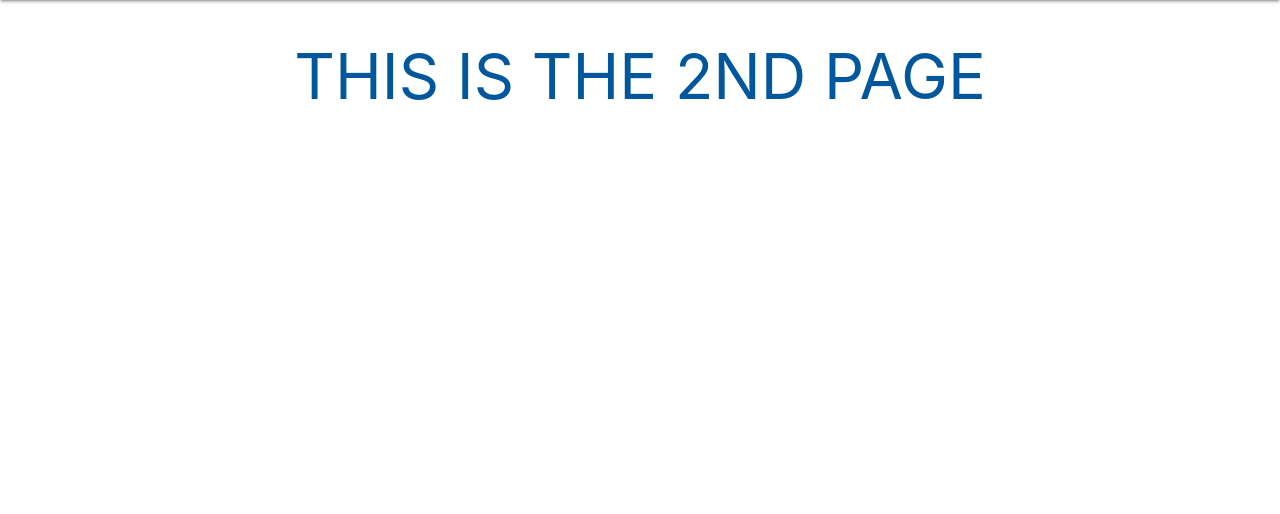
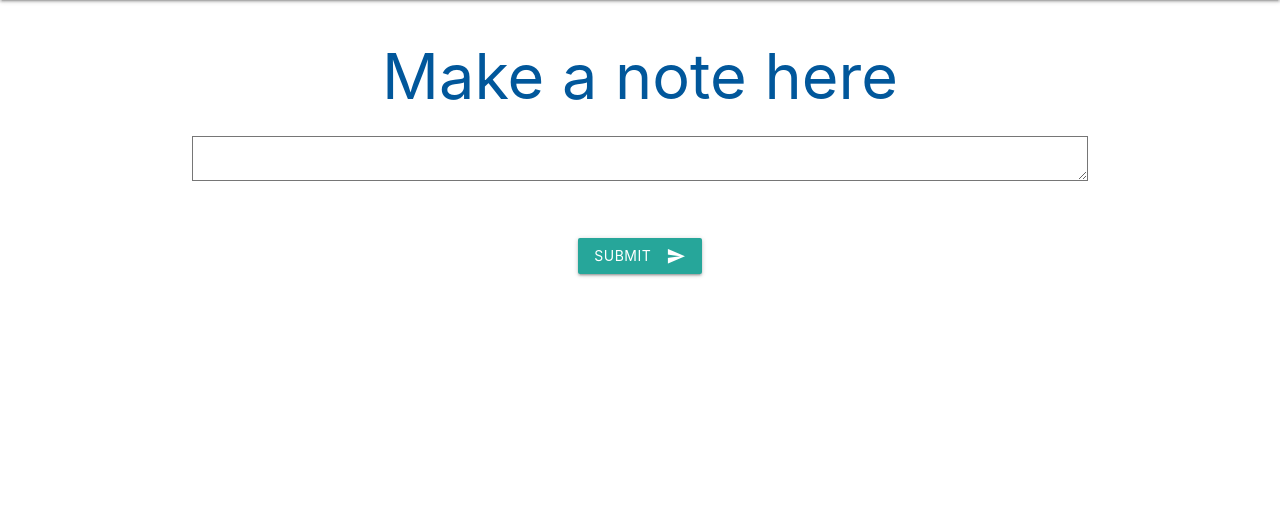
Before and after one commit to Hadokane/CI_PP3_OFFICE_CHAMPION, a Flask app: page /test in a window 1280 px wide. Shown: the part 64-578 px from the top of the page. Run offline with Flask 2, Linux system fonts and the light colour scheme; the visitor is signed in with stand-in values (Sample User, id 1); data comes from the database, SQL or seed files in the repository; data that the repository does not hold is empty; some libraries are stand-ins or nearby versions.

Commit message:
Add ability for each user to see there own data

```diff
--- a/officechampion/routes.py
+++ b/officechampion/routes.py
@@ -17,9 +17,21 @@ def home():
 
 
 # displays the test page, requires login to view
-@app.route("/test")
+# giving it note functionality to see if user can store data
+@app.route("/test", methods=["GET", "POST"])
 @login_required
 def test():
+    if request.method == "POST":
+        note = request.form.get("note")
+        # ensure something is written in the note
+        if len(note) < 1:
+            flash("Note is too short!", category="error")
+        # checks user id & POSTs the note
+        else:
+            new_note = Note(data=note, user_id=current_user.id)
+            db.session.add(new_note)
+            db.session.commit()
+            flash("Note added!", category="success")
     return render_template("test.html", user=current_user)
 
 
@@ -70,10 +82,11 @@ def sign_up():
             # saves the information to User table
             db.session.add(new_user)
             db.session.commit()
-            # logs in the user
+            # logs in the user by finding there name first
+            user = User.query.filter_by(username=username).first()
             login_user(user, remember=True)
             flash("Account created!", category="success")
-            return redirect(url_for("home"), user=current_user)
+            return redirect(url_for("home"))
     return render_template("sign_up.html", user=current_user)
 
 
--- a/officechampion/templates/test.html
+++ b/officechampion/templates/test.html
@@ -4,6 +4,23 @@
 {% endblock %}
 {% block content %}
 <div class="center">
-   <h1>THIS IS THE 2ND PAGE</h1>
+   <h1>Make a note here</h1>
 </div>
+<ul id="notes">
+   <!-- user.notes accesses all notes related to the user -->
+   {% for note in user.notes %}
+      <li>{{ note.data }}</li>
+   {% endfor %}
+</ul>
+<!-- Sends note data -->
+<form method="POST">
+   <textarea name="note" id="note" class="form-control">
+   </textarea>
+   <br>
+   <div class="center col spacer">
+      <button class="btn waves-effect waves-light" type="submit" name="action">Submit
+         <i class="material-icons right">send</i>
+       </button>
+   </div>
+</form>
 {% endblock %}
```
